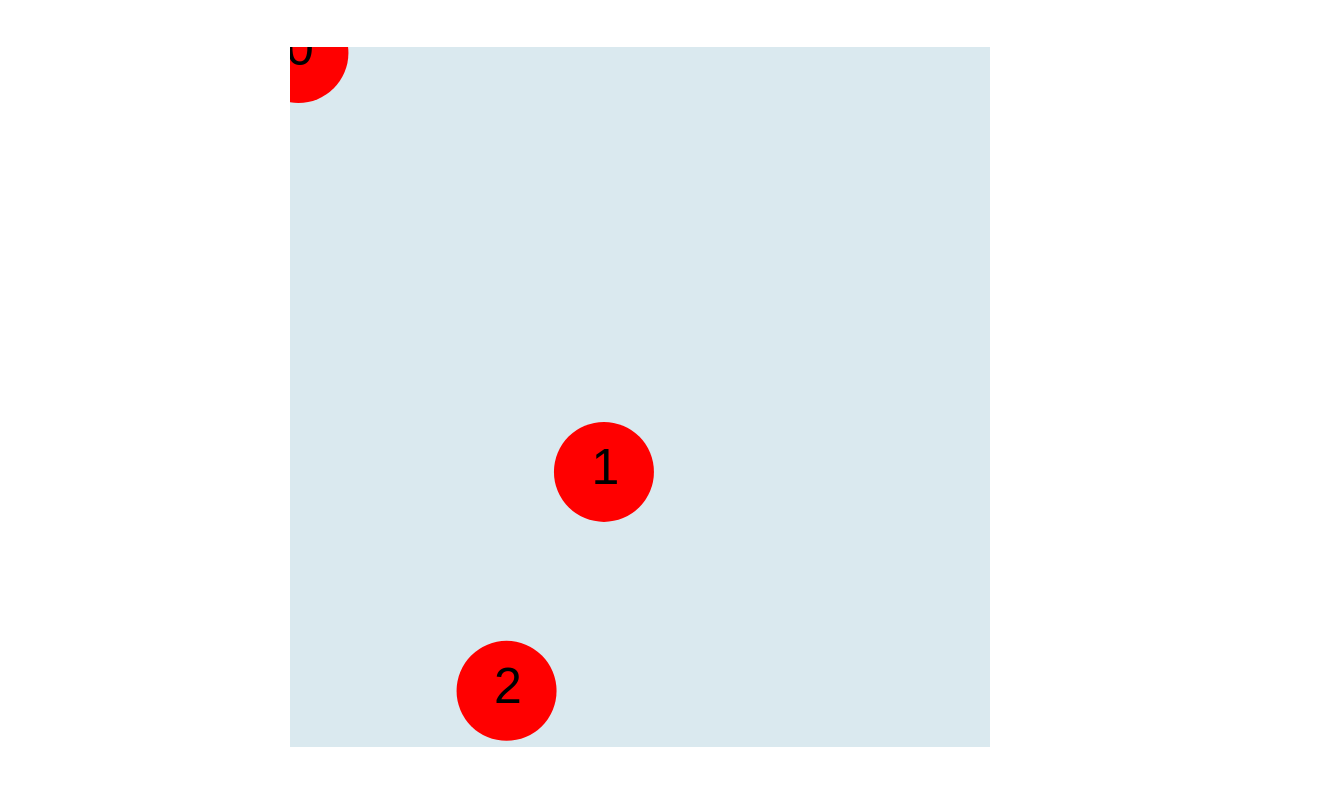
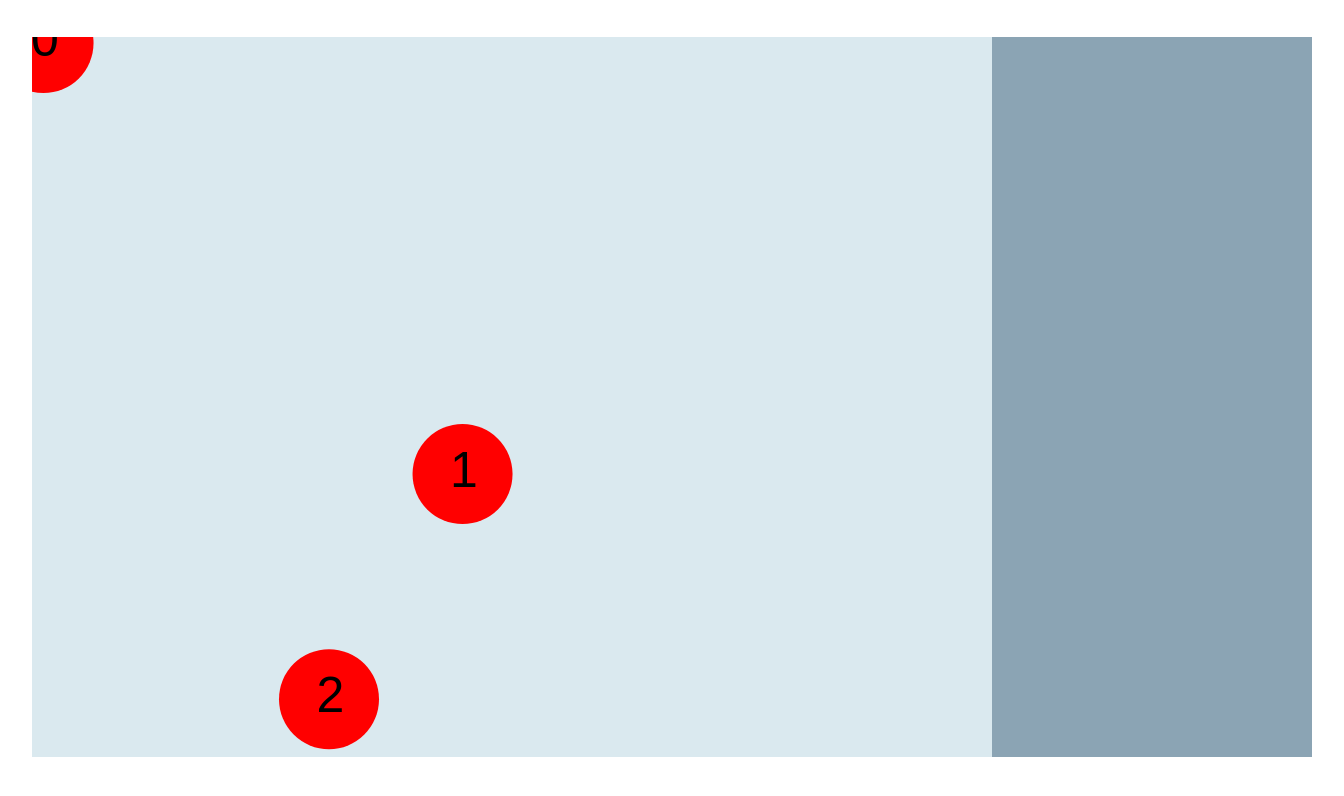
Before and after one commit to CallMeCalvin101/CMPM-170-Prototype-3-Digging-Demo, a website built with Vite: page prototype/index.html in a window 1280 px wide. Shown: the whole page, 1344 px wide, since content can reach past the window. Built offline with nearby package versions, Linux system fonts and the light colour scheme.

Commit message:
Started UI

```diff
--- a/prototype/index.html
+++ b/prototype/index.html
@@ -6,7 +6,7 @@
     <title>Digging</title>
   </head>
   <body>
-    <div id="app"><canvas id="game" width="700" height="700"></canvas></div>
+    <div id="app"><canvas id="game" width="1280" height="720"></canvas></div>
     <script type="module" src="/src/main.ts"></script>
   </body>
 </html>
--- a/prototype/src/main.ts
+++ b/prototype/src/main.ts
@@ -2,7 +2,8 @@ import "./style.css";
 
 const canvas = document.getElementById("game")!;
 const gameHeight = (canvas! as HTMLCanvasElement).height;
-const gameWidth = (canvas! as HTMLCanvasElement).width;
+const gameWidth = (canvas! as HTMLCanvasElement).width * 3/4;
+const uiWidth = (canvas! as HTMLCanvasElement).width - gameWidth;
 const ctx = (canvas! as HTMLCanvasElement).getContext("2d")!;
 
 const CLICKABLE_SIZE = 50;
@@ -103,12 +104,18 @@ function checkAllClickables() {
 }
 
 function drawGame() {
+  // Draws Game Space
   ctx.fillStyle = "#DAE9EF";
   ctx.fillRect(0, 0, gameWidth, gameHeight);
 
+  // Draws All Game Elements
   allClickables.forEach((c) => {
     c.draw();
   });
+
+  // Draws UI Bar
+  ctx.fillStyle = "#8BA4B4";
+  ctx.fillRect(gameWidth, 0, uiWidth, gameHeight);
 }
 
 function setGame(numClickables: number) {
```
